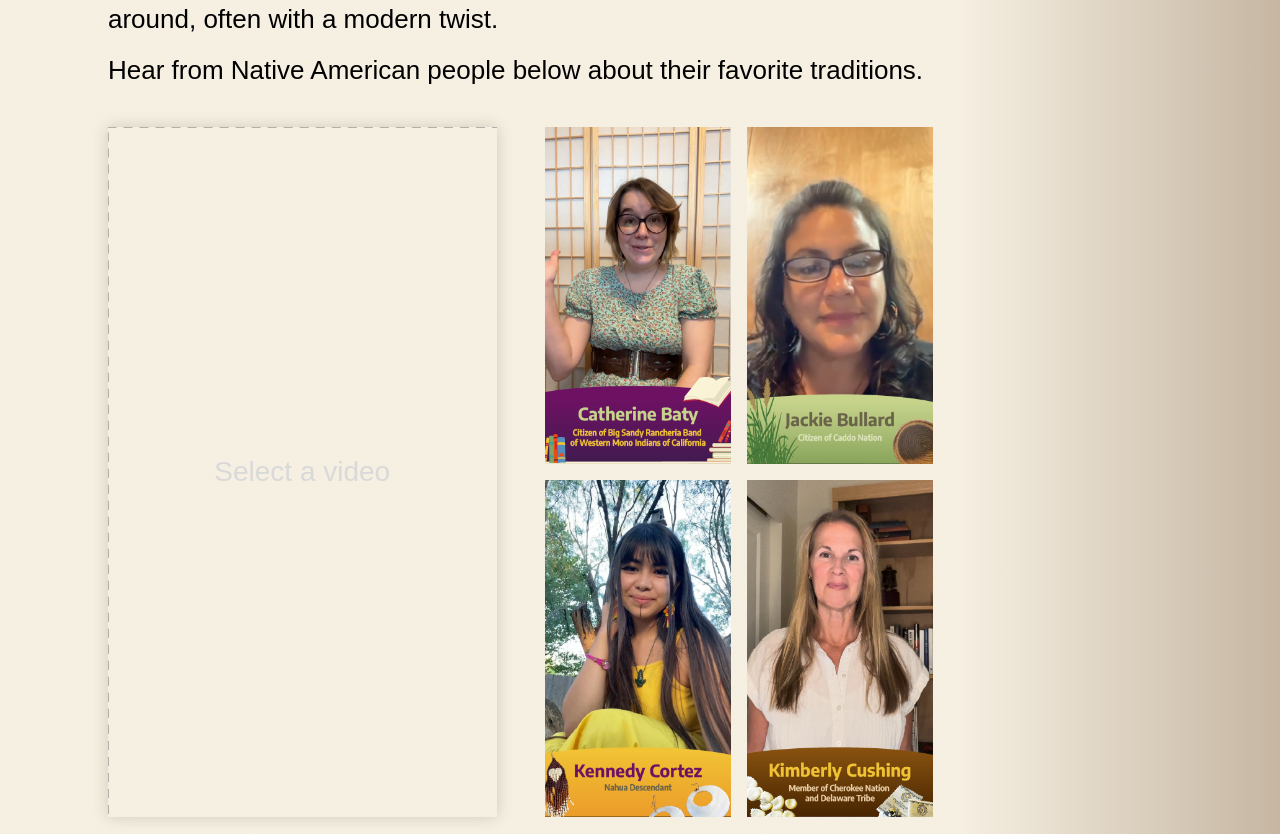
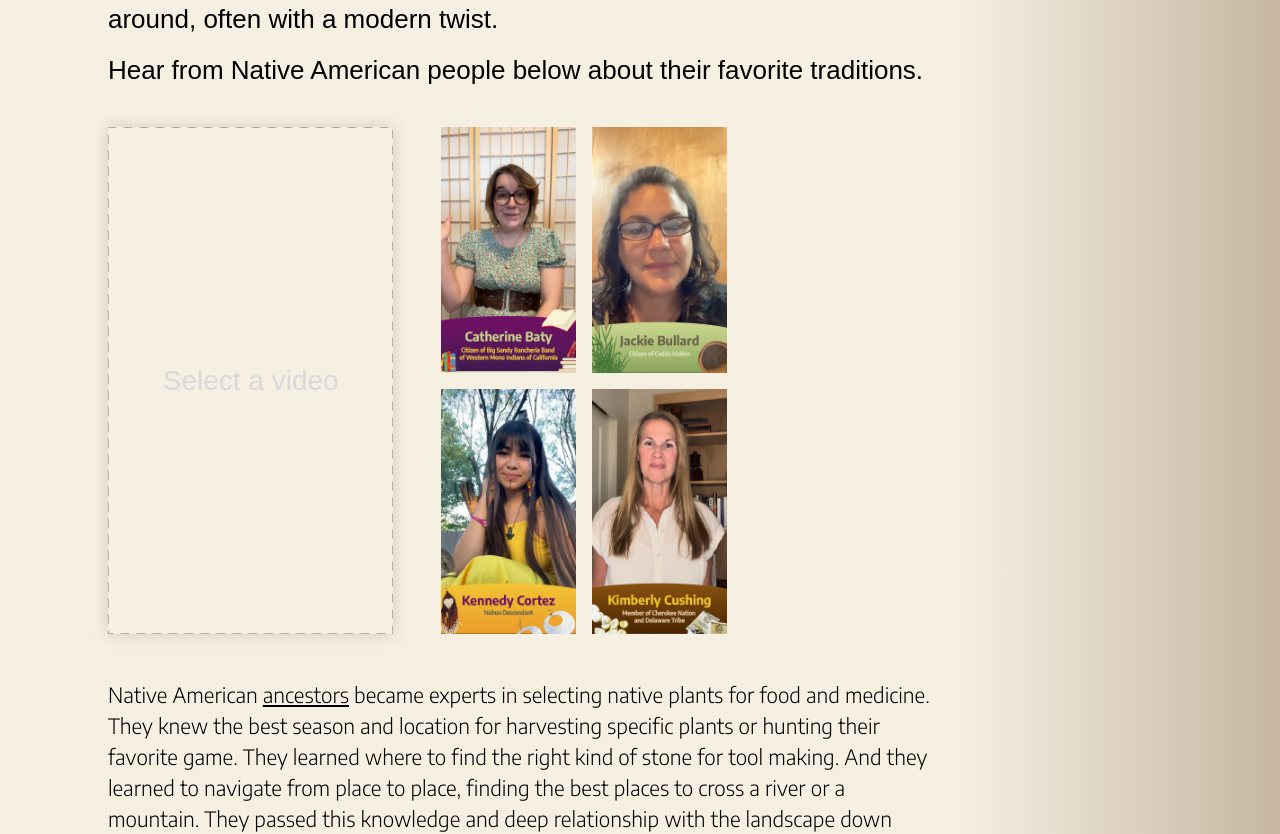
Before and after one commit to scottdickerson/paleoindian-site, a Next.js app: page /stories/daily-life in a window 1280 px wide. Shown: the part 4508-5342 px from the top of the page. Built offline with nearby package versions, Linux system fonts and the light colour scheme; a web font is replaced by a local one.

Commit message:
fix(tiktokplayer): shrink player width to fix chromebooks

```diff
--- a/src/components/tiktok-video-player.tsx
+++ b/src/components/tiktok-video-player.tsx
@@ -36,7 +36,11 @@ const ThumbnailGallery = ({
         <div className={classNames(styles.thumbnailGallery, className)}>
             {images.map(({ src, alt, id, videoSrc }) => {
                 return shouldPlayInline && selectedImage === id ? (
-                    <TikTokVideo src={videoSrc} isStarted></TikTokVideo>
+                    <TikTokVideo
+                        key={id}
+                        src={videoSrc}
+                        isStarted
+                    ></TikTokVideo>
                 ) : (
                     <ResponsiveImage
                         key={id}
--- a/src/styles/TikTokPlayer.module.scss
+++ b/src/styles/TikTokPlayer.module.scss
@@ -24,8 +24,9 @@
 
 .tiktokPlayer {
     display: flex;
-    width: 100%;
+    width: 80%;
     gap: 3rem;
+    margin-right: 25%;
 }
 
 .selectVideoTile {
```
